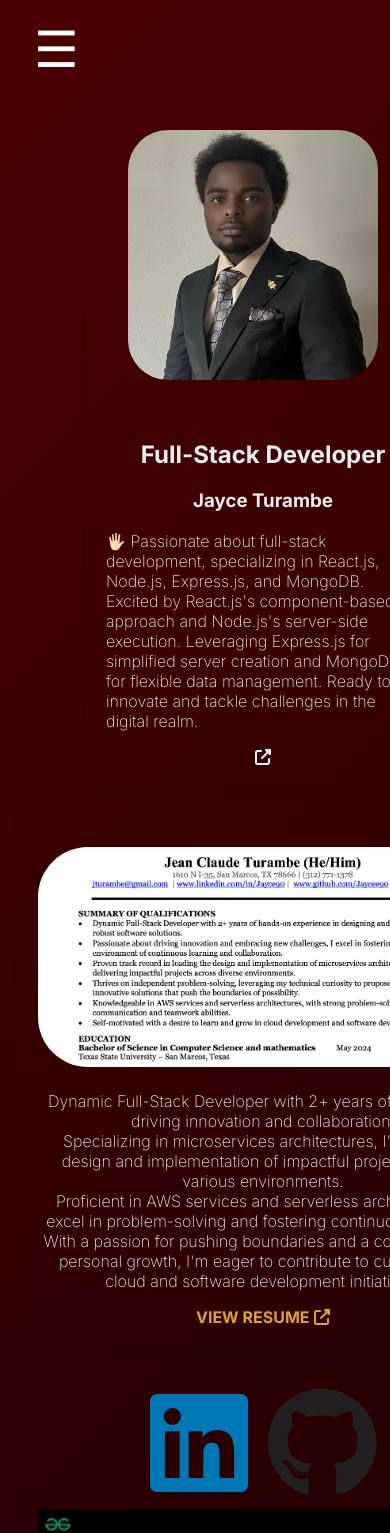
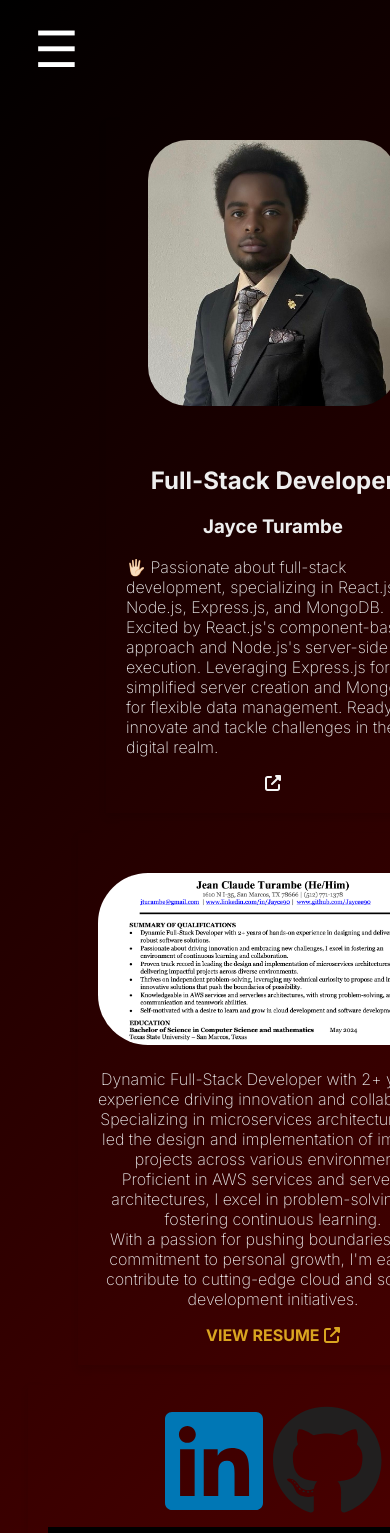
Before and after one commit to Jaycee90/portifolio, a React (Create React App) app in the folder client/: page / in a window 390 px wide. Shown: the top 1533 px of the page. Built offline with nearby package versions, Linux system fonts and the light colour scheme.

Commit message:
continous integretion/added my phone number

```diff
--- a/client/src/components/Header.js
+++ b/client/src/components/Header.js
@@ -1,10 +1,8 @@
 import React, { useState } from 'react';
-//import { Link } from 'react-router-dom';
 import '../mycss/Header.css';
 import myphoto from '../assets/turambepro.jpg';
 import resume from '../assets/newResume.png'
 import Roadmap from '../assets/Roadmap.webp'
-//import Mongopic from '../assets/Express.jpg'
 import { FontAwesomeIcon } from '@fortawesome/react-fontawesome';
 import { faExternalLinkAlt, faPhoneVolume } from '@fortawesome/free-solid-svg-icons';
 import { faLinkedin, faGithub } from '@fortawesome/free-brands-svg-icons';
@@ -47,7 +45,7 @@ function Header() {
         <div className='box'>
           <div className="resume-preview">
             {/* Display a preview image of my resume */}
-            <img src={resume} alt="Resume Preview" width="450"/>
+            <img src={resume} alt="Resume Preview" width="350"/>
           </div>
           <div className="resume-download">
           <p>Dynamic Full-Stack Developer with 2+ years of experience driving innovation and collaboration. <br/>
@@ -74,15 +72,8 @@ function Header() {
           </div>
 
           <div className="mongo-preview">
-            {/* <img src={Mongopic} alt="Mongo Preview" width="350"/> */}
             <img src={Roadmap} alt="Mern Preview" width="450"/>
           </div>
-
-          {/* <div className="profile-link">
-            <p>LET'S STAY CONNECTED</p>
-            <Link to="/about" onClick={handleMenuClick} className="external-link">
-            <span style={{color: '#DAA520', fontWeight: 'bold'}}>PROFILE</span> <FontAwesomeIcon icon={faExternalLinkAlt} color='goldenrod'/> </Link>
-          </div> */}
 
          <div className='profile-link'>
           <p>LET'S STAY CONNECTED</p>
--- a/client/src/mycss/App.css
+++ b/client/src/mycss/App.css
@@ -5,8 +5,16 @@ body {
   font-weight: 200;
   font-style: normal;
   /* background-color: #333333; */
-  background: linear-gradient(135deg, #4B0000, #000000);
+  background: linear-gradient(135deg, #000000, #4B0000, #000000);
   /* background-image: linear-gradient( #372910, #0d0d0d); */
   overflow-x: hidden;
   color: #eee;
+
 }
+
+/* Media query for smaller screens */
+@media only screen and (max-width: 768px) {
+  .container {
+    padding: 10px;
+  }
+}
--- a/client/src/mycss/Header.css
+++ b/client/src/mycss/Header.css
@@ -1,36 +1,38 @@
+/* General styles */
 .first-box {
-  flex: 1; /* First box takes up equal space */
+  flex: 1;
   display: flex;
   flex-direction: column;
   align-items: center;
 }
 
 .first-box img {
-  width: 250px; /* Adjust width as needed */
-  height: 250px; /* Maintain aspect ratio */
-  margin-right: 20px;
+  width: 100%;
+  max-width: 250px;
+  height: auto;
+  margin-bottom: 20px;
   border-radius: 40px;
 }
 
-.first-box h2,h3{
+.first-box h2, h3 {
   text-align: center;
   font-weight: bold;
 }
 
 .nav-links {
-  display: none; /* Hide the menu content by default */
-  position: absolute; /* Position the menu content relative to its container */
-  top: 100%; /* Position the menu content below the button */
-  right: 0; /* Align the menu content to the right */
+  display: none;
+  position: absolute;
+  top: 100%;
+  right: 0;
   background-color: #333;
   color: whitesmoke;
   padding: 10px;
   border-radius: 5px;
-  z-index: 1; /* Ensure the menu content is below the button */
+  z-index: 1;
 }
 
 .box.first-box:hover .external-link-wrapper .icon {
-  color: goldenrod; /* Change color of the icon when hovering over the first-box */
+  color: goldenrod;
 }
 
 .resume-download a {
@@ -87,106 +89,119 @@
   transform: scaleX(1);
 }
 
-.box:hover{
+.box:hover {
   border-radius: 20px;
   background-color: #2F4F4F;
 }
 
-.first-box:hover{
+.first-box:hover {
   border-radius: 20px;
   background-color: #2F4F4F;
 }
 
 .social-icons a {
-  margin: 0 10px; /* Adjust the margin as needed */
+  margin: 0 10px;
 }
 
-.resume-preview img{
+.resume-preview img {
   border-radius: 50px;
 }
 
 .header {
-  /* background-color: #f0f0f0; Set background color */
-  padding: 20px; /* Add padding */
+  padding: 20px;
 }
 
 .container {
   display: flex;
-  flex-wrap: wrap; /* Allow flex items to wrap to the next line */
-  justify-content: space-around; /* Space items evenly */
+  flex-wrap: wrap;
+  justify-content: space-around;
   margin-top: 100px;
 }
 
 .box {
-  flex: 1; /* Each box takes up equal space */
-  margin: 10px; /* Add margin */
-  padding: 20px; /* Add padding */
+  flex: 1;
+  margin: 10px;
+  padding: 20px;
   background-color: transparent;
-  box-shadow: 0 4px 8px rgba(0, 0, 0, 0.1); /* Add box shadow */
+  box-shadow: 0 4px 8px rgba(0, 0, 0, 0.1);
 }
 
 .text {
-  margin-top: 20px; /* Add margin */
+  margin-top: 20px;
 }
 
 .social-icons {
   display: flex;
-  justify-content: center; /* Center social icons */
+  justify-content: center;
 }
 
 .social-icons a {
-  margin: 0 10px; /* Add margin between social icons */
+  margin: 0 10px;
 }
 
 .resume-preview {
-  width: 100%; /* Set the width to 100% */
-  max-width: 350px; /* Set a maximum width for the image */
-  height: auto; /* Maintain aspect ratio */
-  margin-top: 20px; /* Add space between the images */
-}
-
-.resume-download{
-  margin-top: 20px;
-  text-align: center; /*this is for VIEW RESUME word*/
-}
-
-.mern-preview img{
+  width: 100%;
+  max-width: 350px;
+  height: auto;
   margin-top: 20px;
 }
 
-.profile-link p{
+.resume-download {
+  margin-top: 20px;
   text-align: center;
 }
 
-.profile-link{
+.mern-preview img {
+  margin-top: 20px;
+}
+
+.profile-link p {
   text-align: center;
 }
 
-.mongo-preview img{
+.profile-link {
+  text-align: center;
+}
+
+.mongo-preview img {
   margin-top: 10px;
 }
 
 /* Media query for smaller screens */
 @media screen and (max-width: 768px) {
   .container {
-    flex-direction: column; /* Display content in a column on smaller screens */
-    align-items: center; /* Center content horizontally */
+    flex-direction: column;
+    align-items: center;
   }
 
   .first-box,
   .box {
-    flex: 1; /* Each box takes up equal space */
-    margin: 10px; /* Add margin */
-    padding: 20px; /* Add padding */
-    background-color: transparent; /* Set background color */
-    /* box-shadow: 0 4px 8px rgba(0, 0, 0, 0.1);  */
+    flex: 1;
+    margin: 10px;
+    padding: 20px;
+    background-color: transparent;
   }
 
   .first-box img {
-    margin-bottom: 20px; /* Add space between image and text */
+    width: 100%;
+    max-width: 250px;
+    margin-bottom: 20px;
   }
 
-  .resume-preview{
+  .resume-preview {
+    width: 100%;
     max-width: 100%;
   }
+
+  .resume-download, .profile-link {
+    text-align: center;
+  }
+
+  .social-icons {
+    justify-content: center;
+  }
+
+  .social-icons a {
+    margin: 0 5px;
+  }
 }
--- a/client/src/mycss/MiddleSection.css
+++ b/client/src/mycss/MiddleSection.css
@@ -1,6 +1,7 @@
 
 .middle-section {
   display: flex;
+  flex: 1;
   flex-direction: column;
   align-items: center;
   padding: 20px;
```
